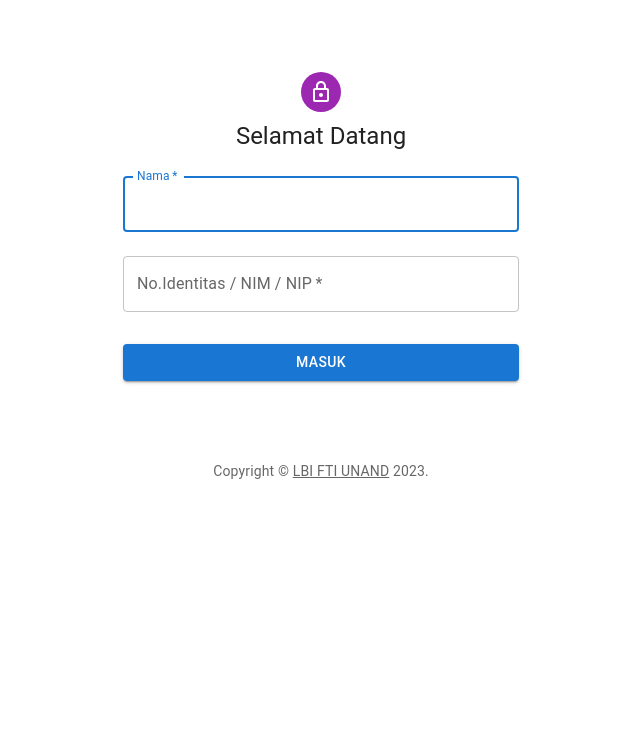
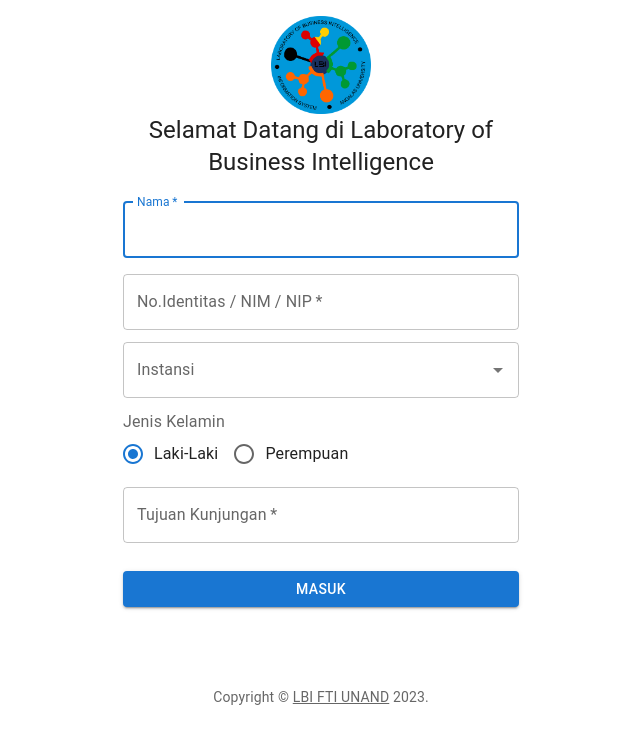
Before and after one commit to Business-Intelligence-Laboratory/apptamuweb, a React (Create React App) app: page / in a window 1280 px wide. Shown: the top 744 px of the page, without its empty margins (319-959 px from the left). Built offline with nearby package versions, Linux system fonts and the light colour scheme.

Commit message:
feat : halaman awal

```diff
--- a/src/component/TamuList.js
+++ b/src/component/TamuList.js
@@ -1,5 +1,4 @@
 import React from 'react';
-import axios from 'axios';
 
 const TamuList = () => {
   return (
--- a/src/component/TamuPage.js
+++ b/src/component/TamuPage.js
@@ -1,17 +1,19 @@
 import * as React from 'react';
-import Avatar from '@mui/material/Avatar';
 import Button from '@mui/material/Button';
 import CssBaseline from '@mui/material/CssBaseline';
 import TextField from '@mui/material/TextField';
 import FormControlLabel from '@mui/material/FormControlLabel';
-import Checkbox from '@mui/material/Checkbox';
 import Link from '@mui/material/Link';
-import Grid from '@mui/material/Grid';
 import Box from '@mui/material/Box';
-import LockOutlinedIcon from '@mui/icons-material/LockOutlined';
 import Typography from '@mui/material/Typography';
 import Container from '@mui/material/Container';
 import { createTheme, ThemeProvider } from '@mui/material/styles';
+import Autocomplete from '@mui/material/Autocomplete';
+import Radio from '@mui/material/Radio';
+import RadioGroup from '@mui/material/RadioGroup';
+import FormControl from '@mui/material/FormControl';
+import FormLabel from '@mui/material/FormLabel';
+import logoLab from '../assets/images/Logo LBI.png';
 
 function Copyright(props) {
   return (
@@ -38,23 +40,23 @@ export default function TamuPage() {
     });
   };
 
+  const instansi = [{label: 'Sistem Informasi UNAND'},{label: 'Teknik Komputer UNAND'}, {label: 'Informatika UNAND'}, {label: 'Lainnya'}]
+
   return (
     <ThemeProvider theme={theme}>
       <Container component="main" maxWidth="xs">
         <CssBaseline />
         <Box
           sx={{
-            marginTop: 8,
+            marginTop: 2,
             display: 'flex',
             flexDirection: 'column',
             alignItems: 'center',
           }}
         >
-          <Avatar sx={{ m: 1, bgcolor: 'secondary.main' }}>
-            <LockOutlinedIcon />
-          </Avatar>
-          <Typography component="h1" variant="h5">
-            Selamat Datang
+          <img src={logoLab} alt='Logo LBI' width={100} height={100}/>
+          <Typography component="h1" variant="h5" align='center'>
+            Selamat Datang di Laboratory of Business Intelligence
           </Typography>
           <Box component="form" onSubmit={handleSubmit} noValidate sx={{ mt: 1 }}>
             <TextField
@@ -68,12 +70,43 @@ export default function TamuPage() {
               autoFocus
             />
             <TextField
-              margin="normal"
+              margin="dense"
               required
               fullWidth
               name="noidentitas"
               label="No.Identitas / NIM / NIP"
               id="noidentitas"
+              autoComplete="current-password"
+            />
+            <Autocomplete
+              disablePortal
+              margin="dense"
+              required
+              id="instansi"
+              options={instansi}
+              fullWidth
+              renderInput={(params) => <TextField margin='dense' {...params} label="Instansi" />}
+            />
+            <FormControl margin="dense">
+              <FormLabel id="demo-row-radio-buttons-group-label">Jenis Kelamin</FormLabel>
+              <RadioGroup
+                row
+                required
+                aria-labelledby="demo-row-radio-buttons-group-label"
+                defaultValue="Laki-Laki"
+                name="row-radio-buttons-group"
+              >
+                <FormControlLabel value="Laki-Laki" control={<Radio />} label="Laki-Laki" />
+                <FormControlLabel value="Perempuan" control={<Radio />} label="Perempuan" />
+              </RadioGroup>
+            </FormControl>
+            <TextField
+              margin="dense"
+              required
+              fullWidth
+              name="statusKunjungan"
+              label="Tujuan Kunjungan"
+              id="statuskunjungan"
               autoComplete="current-password"
             />
             <Button
```
Also changed, not shown: src/assets/images/Logo LBI.png (renamed from assets/images/Logo LBI.png).
